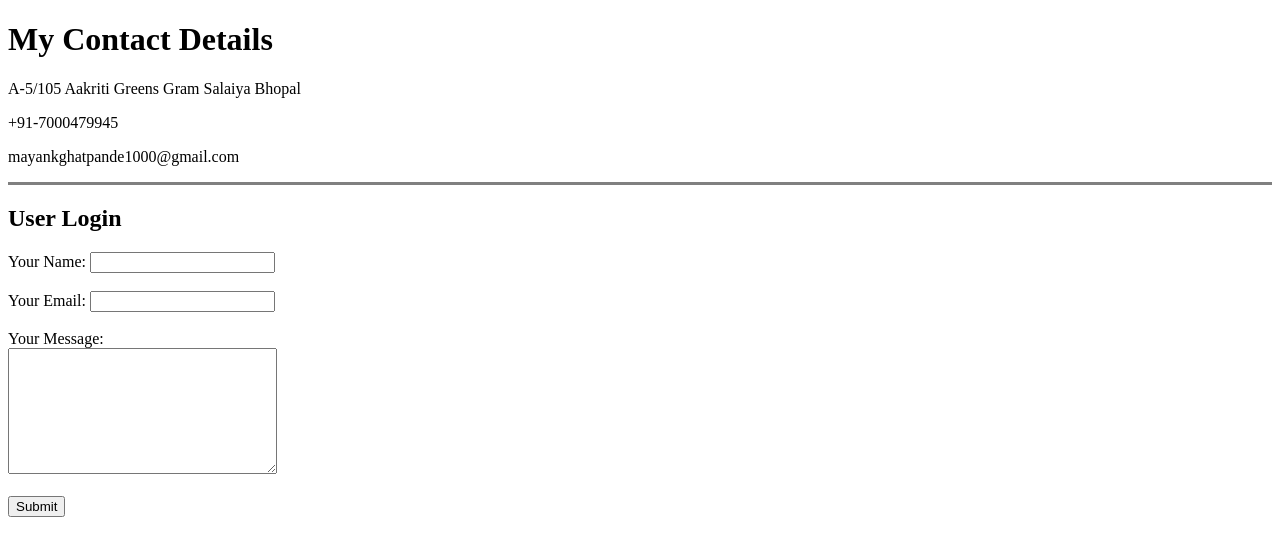
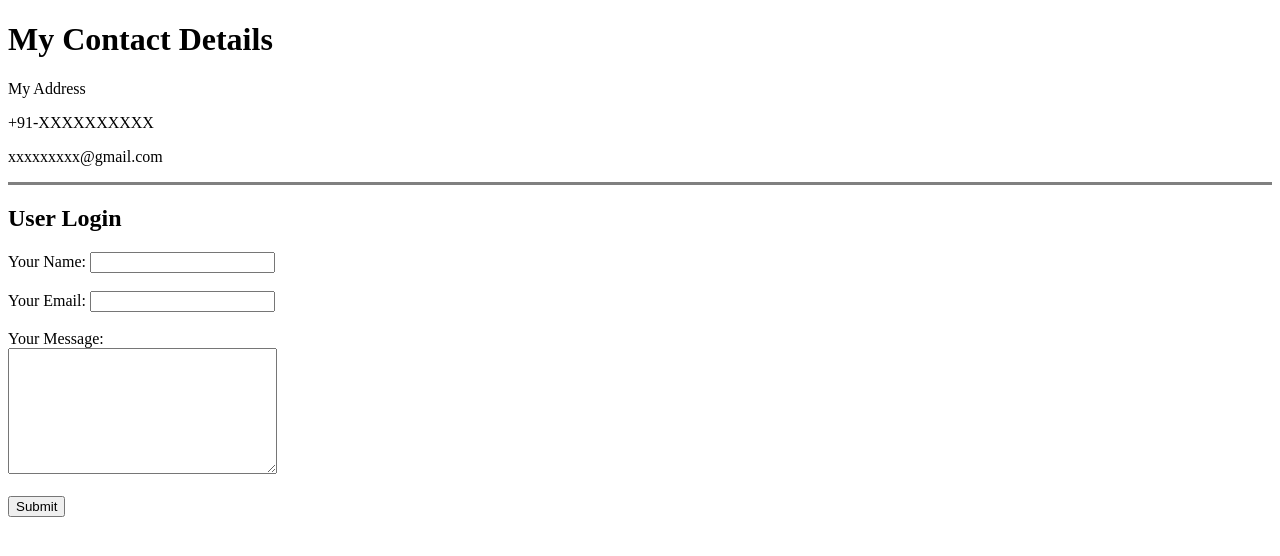
Before and after one commit to mayankghatpande/CV, a plain HTML site: page contact-me.html in a window 1280 px wide. Drawn offline with Linux system fonts and the light colour scheme.

Commit message:
Update contact-me.html

```diff
--- a/contact-me.html
+++ b/contact-me.html
@@ -7,9 +7,9 @@
 </head>
 <body>
  <h1>My Contact Details</h1>
- <p> A-5/105 Aakriti Greens Gram Salaiya Bhopal</p>
- <p> +91-7000479945</p>
- <p> mayankghatpande1000@gmail.com</p>
+ <p> My Address</p>
+ <p> +91-XXXXXXXXXX</p>
+ <p> xxxxxxxxx@gmail.com</p>
  <hr size="3" noshade>
 
  <h2>User Login</h2>
```
